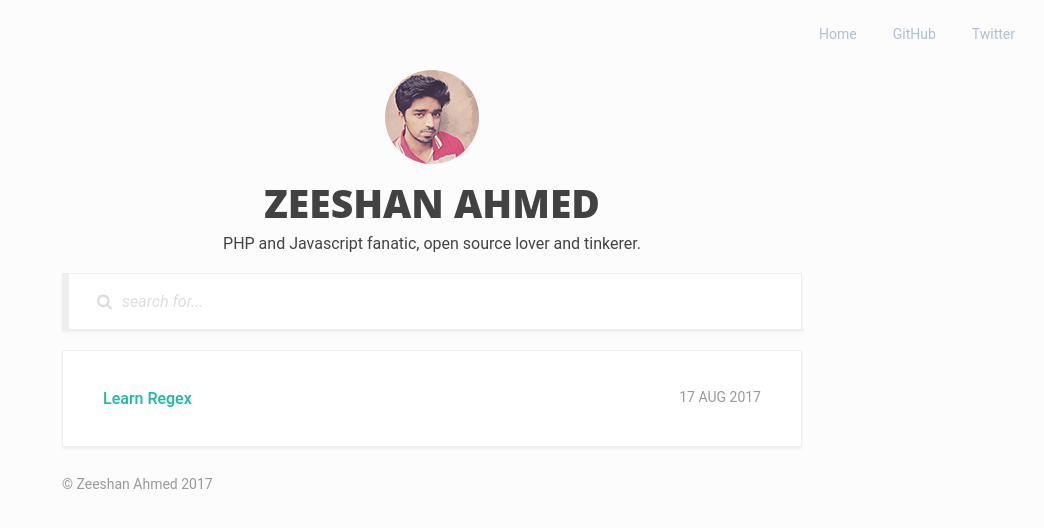
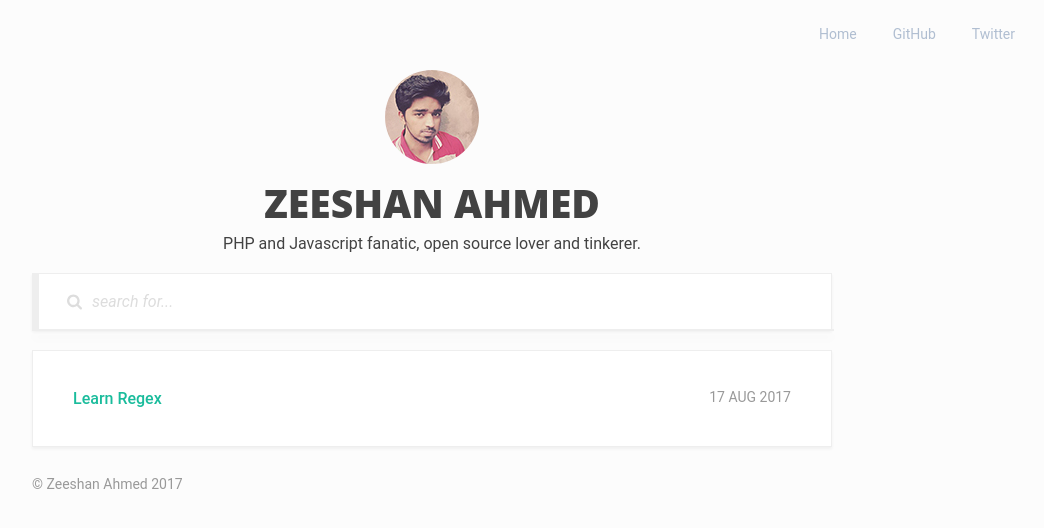
Before and after one commit to ziishaned/ziishaned.github.io, a Jekyll site: the page built from index.html, in a window 1280 px wide. Shown: the top 528 px of the page, without its empty margins (208-1252 px from the left). Built offline with Jekyll 4.4.1, drawn with Linux system fonts in a browser that asks for light colours; the list of posts is cut into pages by our own code.

Commit message:
Update stylesheet

```diff
--- a/public/css/style.css
+++ b/public/css/style.css
@@ -10,7 +10,7 @@
 	font-family: "Roboto", "Open Sans", "Lato", Arial, sans-serif;;
 }
 
-code {
+p code {
     font-family: Monaco, Consolas, monospace;
     font-size: 14px;
     padding: 3px 6px;
@@ -76,7 +76,7 @@
 
 .container {
     margin: 0 auto;
-    max-width: 740px;
+    max-width: 800px;
     padding-top: 70px;
 }
 
@@ -128,12 +128,8 @@
 }
 
 .post .post-content pre {
-    background-color: #272822;
-    padding: 18px 30px;
-    margin: 0;
-    font-size: 14px;
+    font-size: 13px;
     overflow-x: auto;
-    color: #fff;
     border-radius: 3px;
 }
 
```
